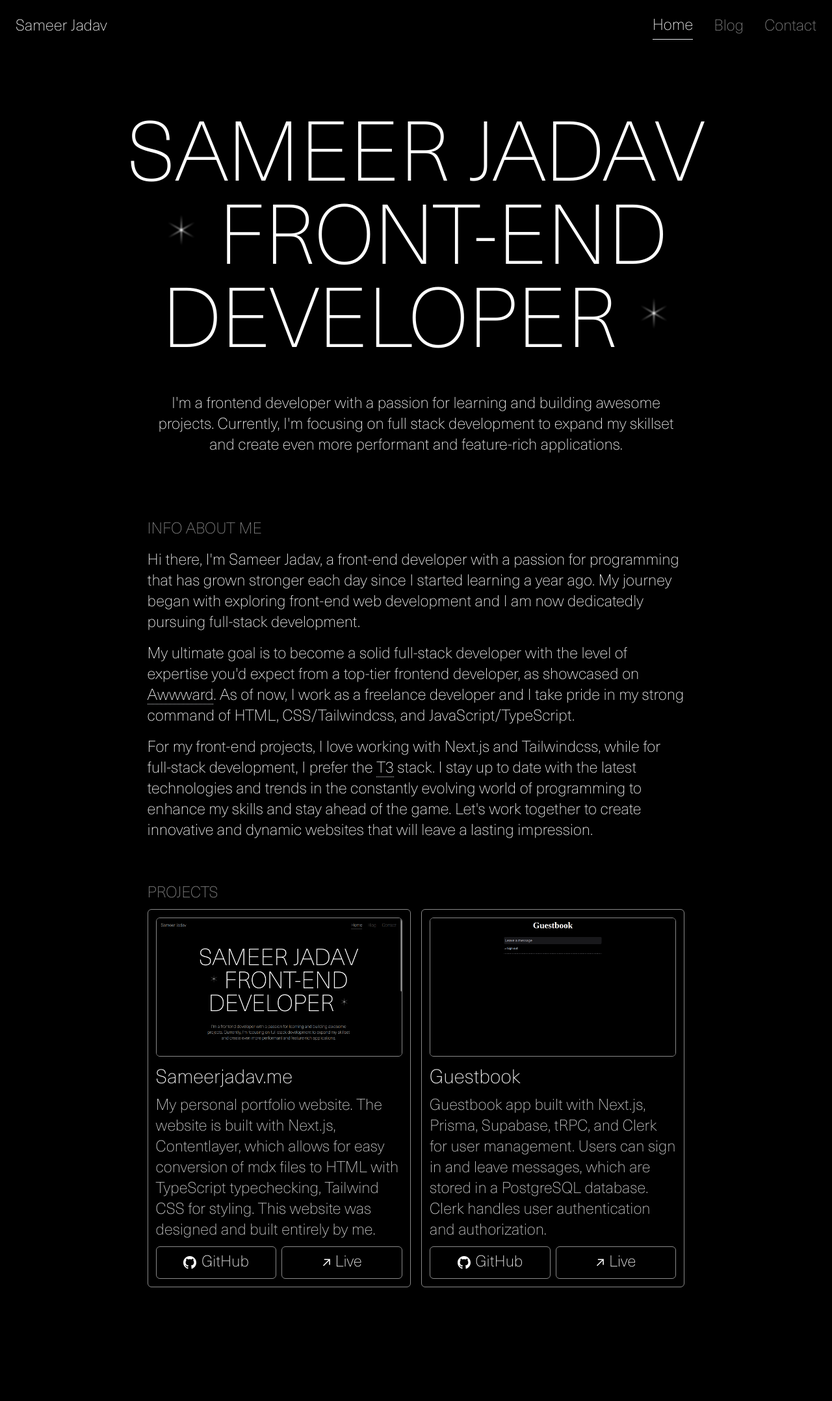
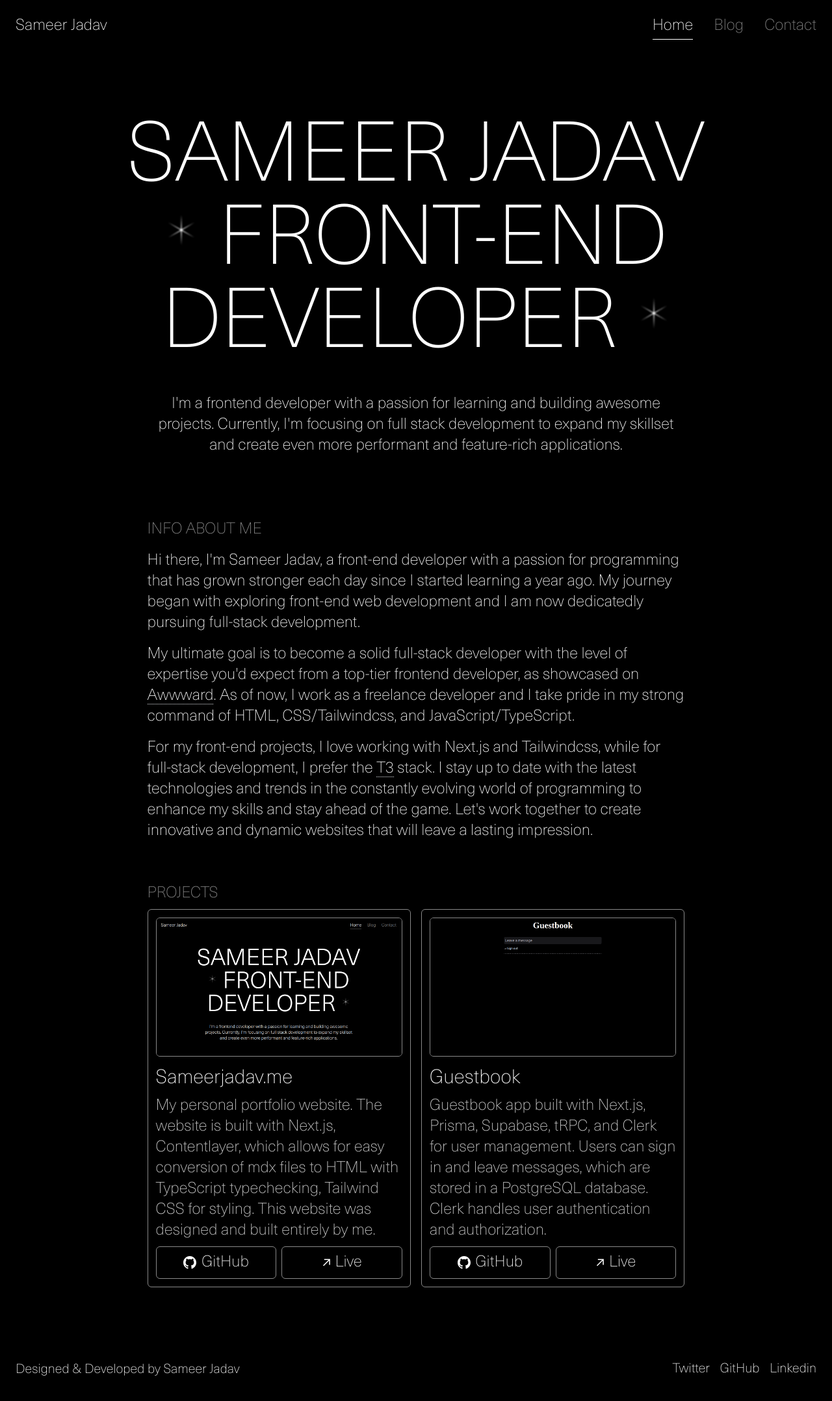
Before and after one commit to Boazez/sameerjadav.me, a Next.js app: page / in a window 1280 px wide. Shown: the top 2156 px of the page at 65% size. Before the commit the page ends 2069 px from the top, so only its background shows below. Built offline with nearby package versions, Linux system fonts and the light colour scheme.

Commit message:
Footer and refactoring

```diff
--- a/src/app/layout.tsx
+++ b/src/app/layout.tsx
@@ -3,6 +3,7 @@
 import localFont from "next/font/local";
 import clsx from "clsx";
 import Header from "~/components/Header";
+import Footer from "~/components/Footer";
 
 const neue = localFont({
   src: "../../public/fonts/NeueHaasUnica-ExtraLight.woff2",
@@ -26,6 +27,7 @@
       <body className="antialiased">
         <Header />
         {children}
+        <Footer />
         <Analytics />
       </body>
     </html>
--- a/src/app/page.tsx
+++ b/src/app/page.tsx
@@ -5,12 +5,10 @@
 export default function Home() {
   return (
     <main className="p-4 md:p-6">
-      <section className="mobile-min-height lg:desktop-min-height flex flex-col justify-center">
-        <div className="mx-auto my-16 max-w-max lg:my-10">
-          <h1 className="w-full text-center text-5xl uppercase md:text-8xl lg:text-9xl">
-            sameer jadav
-          </h1>
-          <div className="flex w-full flex-col items-center text-center text-5xl uppercase md:text-8xl lg:text-9xl">
+      <section className="mobile-min-height lg:desktop-min-height flex flex-col justify-center text-5xl md:text-8xl lg:text-9xl">
+        <div className="mx-auto mb-20 max-w-max uppercase lg:my-10">
+          <h1 className="w-full text-center">sameer jadav</h1>
+          <div className="flex w-full flex-col items-center text-center">
             <div className="flex items-center gap-4 lg:gap-8">
               <div className="-mt-3 md:-mt-6 lg:-mt-10">
                 <Star2 />
@@ -26,7 +24,7 @@
           </div>
         </div>
 
-        <p className="mx-auto mb-16 text-center text-xl lg:hidden">
+        <p className="mx-auto mb-20 text-center text-xl lg:hidden">
           From India, passionated about creating memorable projects
         </p>
 
--- /dev/null
+++ b/src/components/Footer.tsx
@@ -0,0 +1,34 @@
+export default function Footer() {
+  return (
+    <footer className="mx-auto mb-8 flex w-full flex-col items-center justify-center p-4 text-lg md:flex-row md:justify-between md:p-6 md:text-xl">
+      <p>Designed & Developed by Sameer Jadav</p>
+      {/* <div className="hidden border px-24 md:block" /> */}
+      <div className="flex items-center gap-4">
+        <a
+          href="https://twitter.com/SameerJadav_"
+          target="_blank"
+          rel="noopener noreferrer"
+          className="border-b border-black transition-all hover:border-white"
+        >
+          Twitter
+        </a>
+        <a
+          href="https://github.com/SameerJadav"
+          target="_blank"
+          rel="noopener noreferrer"
+          className="border-b border-black transition-all hover:border-white"
+        >
+          GitHub
+        </a>
+        <a
+          href="https://www.linkedin.com/in/sameer-jadav"
+          target="_blank"
+          rel="noopener noreferrer"
+          className="border-b border-black transition-all hover:border-white"
+        >
+          Linkedin
+        </a>
+      </div>
+    </footer>
+  );
+}
--- a/src/components/Header.tsx
+++ b/src/components/Header.tsx
@@ -24,7 +24,7 @@
   }
   return (
     <header className="flex items-center justify-between px-4 py-6 text-lg md:p-6 md:text-2xl">
-      <Link href="/" className="pb-1 text-lg md:text-2xl">
+      <Link href="/" className="border-b border-black pb-1">
         Sameer Jadav
       </Link>
       <nav className="flex items-center gap-4 md:gap-6 lg:gap-8">
@@ -35,10 +35,13 @@
             <Link
               key={path}
               href={path}
-              className={clsx("pb-1 capitalize transition-all", {
-                "text-myGray hover:text-white": !isActive,
-                "border-b": isActive,
-              })}
+              className={clsx(
+                "border-b border-black pb-1 capitalize transition-all",
+                {
+                  "text-myGray hover:border-white hover:text-white": !isActive,
+                  "border-white": isActive,
+                }
+              )}
             >
               {name}
             </Link>
```
Also changed, not shown: public/portfolio.png.
